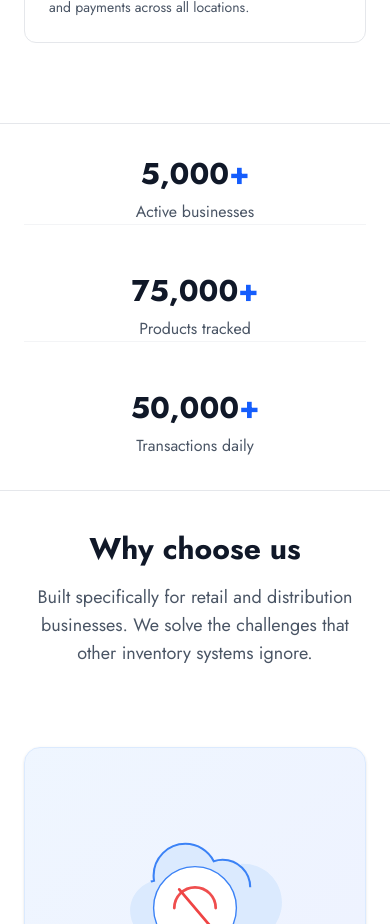
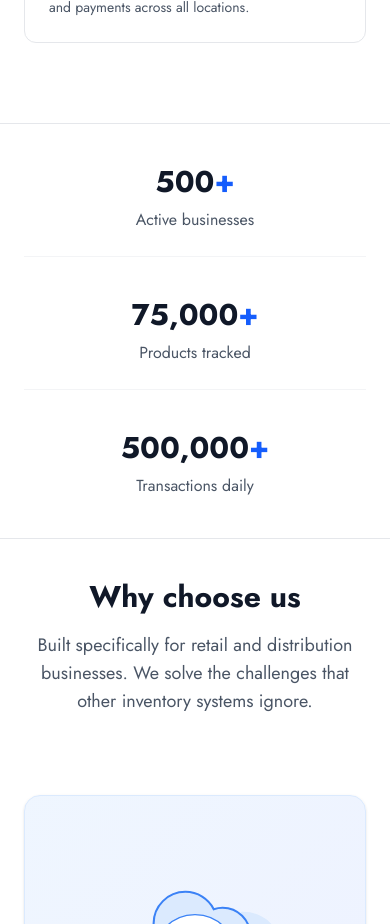
Before and after one commit to FosterSOAsare/syncstore-landing, a Next.js app: page / in a window 390 px wide. Shown: the part 3760-4684 px from the top of the page. Built offline with nearby package versions, Linux system fonts and the light colour scheme.

Commit message:
Metrics fix

```diff
--- a/components/home/Metrics.tsx
+++ b/components/home/Metrics.tsx
@@ -29,7 +29,7 @@ export default function Metrics() {
   const items = [
     {
       label: "Active businesses",
-      value: 5000,
+      value: 500,
       suffix: "+",
     },
     {
@@ -39,16 +39,16 @@ export default function Metrics() {
     },
     {
       label: "Transactions daily",
-      value: 50000,
+      value: 500000,
       suffix: "+",
     },
   ];
 
   return (
     <section className="bg-white border-y border-gray-200">
-      <div className="max-w-7xl mx-auto px-6 py-8 md:py-16">
+      <div className="max-w-7xl mx-auto px-6 py-4 md:py-16">
         <motion.div
-          className="grid grid-cols-1 md:grid-cols-3 gap-12 divide-y md:divide-y-0 md:divide-x divide-gray-100"
+          className="grid grid-cols-1 md:grid-cols-3 gap-4 md:gap-12 divide-y md:divide-y-0 md:divide-x divide-gray-100"
           initial={{ opacity: 0, y: 30 }}
           whileInView={{ opacity: 1, y: 0 }}
           viewport={{ once: true, margin: "-100px" }}
@@ -92,7 +92,10 @@ function MetricCard({
     value >= 1000 ? `${Math.floor(count).toLocaleString()}` : `${count}`;
 
   return (
-    <div ref={ref} className="text-center py-6 md:py-0 first:pt-0 last:pb-0">
+    <div
+      ref={ref}
+      className="text-center py-6 flex items-center justify-center flex-col  md:py-0"
+    >
       <div className="text-3xl md:text-5xl font-bold text-gray-900 mb-2">
         {display}
         <span className="text-blue-600">{suffix}</span>
```
